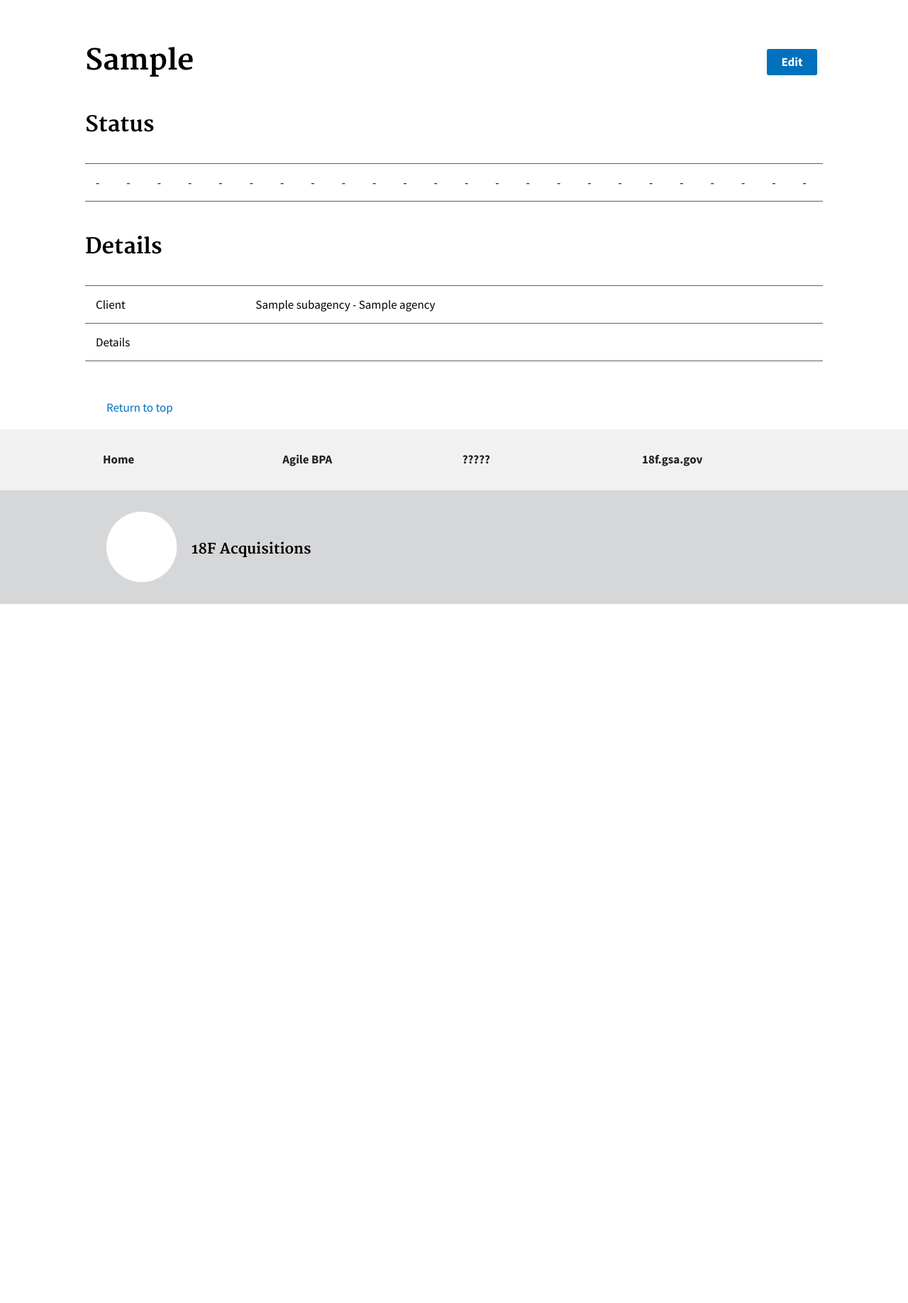
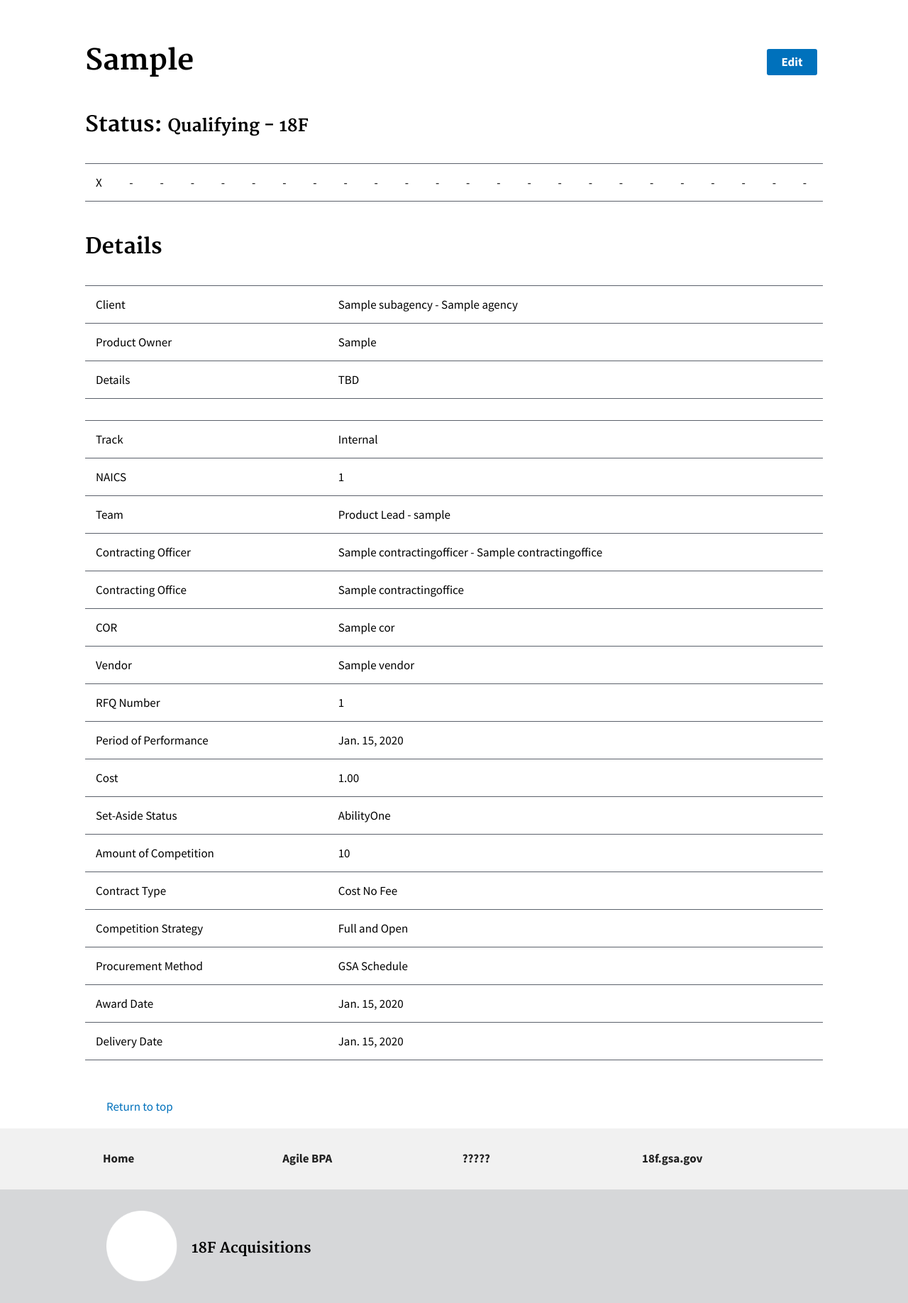
Before and after one commit to 18F/acqstackdb, a Django app: page /acquisition/1 in a window 1280 px wide. Shown: the part 29-1865 px from the top of the page at 71% size. Before the commit the page ends 880 px from the top, so only its background shows below. Run offline with Django 3.2, Linux system fonts and the light colour scheme; a user stored in the database is signed in; data comes from the database, SQL or seed files in the repository; tables that the repository leaves empty hold one stand-in row (values such as "Sample post"); parts of the project's set-up code (start-up, migrations or seed data) failed here and were passed over.

Commit message:
add all fields to acquisition page

```diff
--- a/acquisitions/templates/acquisitions/acquisition.html
+++ b/acquisitions/templates/acquisitions/acquisition.html
@@ -3,7 +3,7 @@
 {% block content %}
 <h1>{{acquisition.task}} <a style="float: right;" class="usa-button" href="/acquisition/{{acquisition.id}}/edit">Edit</a></h1>
 
-<h2>Status</h2>
+<h2>Status: <small> {{acquisition.step}}</small></h2>
 
 <h3>{{ acquisition.get_award_status_display }}</h3>
 <table class="usa-table-borderless">
@@ -11,7 +11,7 @@
     <tr>
       {% for status in statuses %}
       <td title="{{ status.1 }}">
-        {% if status == acquisition.award_status %} X {% else %} - {% endif %}
+        {% if status == acquisition.step %} X {% else %} - {% endif %}
       </td>
       {% endfor %}
     </tr>
@@ -23,20 +23,91 @@
 <table class="usa-table-borderless">
   <tbody>
     <tr>
-      <td scope="row">
-        Client
-      </td>
+      <td class="table-row-title" scope="row">Client</td>
+      <td>{{ acquisition.subagency }}</td>
+    </tr>
+    <tr>
+      <td class="table-row-title" scope="row">Product Owner</td>
+      <td>{{ acquisition.product_owner|default:'TBD' }}</td>
+    </tr>
+    <tr>
+      <td class="table-row-title" scope="row">Details</td>
+      <td>{{ acquisition.details|default:'TBD' }}</td>
+    </tr>
+    <tr class="divider">
       <td>
-        {{ acquisition.subagency }}
+
       </td>
     </tr>
     <tr>
-      <td>
-        Details
-      </td>
-      <td>
-        {{ acquisition.details }}
-      </td>
+      <td class="table-row-title" scope="row">Track</td>
+      <td>{{ acquisition.track }}</td>
+    </tr>
+    <tr>
+      <td class="table-row-title" scope="row">NAICS</td>
+      <td>{{ acquisition.naics|default:'TBD' }}</td>
+    </tr>
+    <tr>
+      <td class="table-row-title" scope="row">Team</td>
+      <td>{% for member in acquisition.roles.all %}
+        {% if forloop.last %}{{ member }}{% else %}{{ member }}<br />{% endif %}
+      {% endfor %}</td>
+    </tr>
+    <tr>
+      <td class="table-row-title" scope="row">Contracting Officer</td>
+      <td>{{ acquisition.contracting_officer|default:'TBD' }}</td>
+    </tr>
+    <tr>
+      <td class="table-row-title" scope="row">Contracting Office</td>
+      <td>{{ acquisition.contracting_office|default:'TBD' }}</td>
+    </tr>
+    <tr>
+      <td class="table-row-title" scope="row">COR</td>
+      <td>{{ acquisition.contracting_officer_representative|default:'TBD' }}</td>
+    </tr>
+    <tr>
+      <td class="table-row-title" scope="row">Vendor</td>
+      <td>{{ acquisition.vendor|default:'TBD' }}</td>
+    </tr>
+    <tr>
+      <td class="table-row-title" scope="row">RFQ Number</td>
+      <td>{{ acquisition.rfq_id|default:'TBD' }}</td>
+    </tr>
+    <tr>
+      <td class="table-row-title" scope="row">Period of Performance</td>
+      <td>{{ acquisition.period_of_performance|default:'TBD' }}</td>
+    </tr>
+    <tr>
+      <td class="table-row-title" scope="row">Cost</td>
+      <td>{{ acquisition.dollars|default:'TBD' }}</td>
+    </tr>
+    <tr>
+      <td class="table-row-title" scope="row">Set-Aside Status</td>
+      <td>{{ acquisition.set_aside_status|default:'TBD' }}</td>
+    </tr>
+    <tr>
+      <td class="table-row-title" scope="row">Amount of Competition</td>
+      <td>{{ acquisition.amount_of_competition|default:'TBD' }}</td>
+    </tr>
+    <tr>
+      <td class="table-row-title" scope="row">Contract Type</td>
+      <td>{{ acquisition.contract_type|default:'TBD' }}</td>
+    </tr>
+    <tr>
+      <td class="table-row-title" scope="row">Competition Strategy</td>
+      <td>{{ acquisition.competition_strategy|default:'TBD' }}</td>
+    </tr>
+    <tr>
+      <td class="table-row-title" scope="row">Procurement Method</td>
+      <td>{{ acquisition.procurement_method|default:'TBD' }}</td>
+    </tr>
+    <tr>
+      <td class="table-row-title" scope="row">Award Date</td>
+      <td>{{ acquisition.award_date|default:'TBD' }}</td>
+    </tr>
+    <tr>
+      <td class="table-row-title" scope="row">Delivery Date</td>
+      <td>{{ acquisition.delivery_date|default:'TBD' }}</td>
     </tr>
   </tbody>
 </table>
--- a/acquisitions/templates/acquisitions/index.html
+++ b/acquisitions/templates/acquisitions/index.html
@@ -8,6 +8,7 @@
 </div>
 <div class="">
   <a class="usa-button" href="/new/acquisition">Add an acquisition</a>
+  <a href="/new/">Add other stuff</a>
 </div>
 <div class="">
   <h2>Tracks</h2>
```
